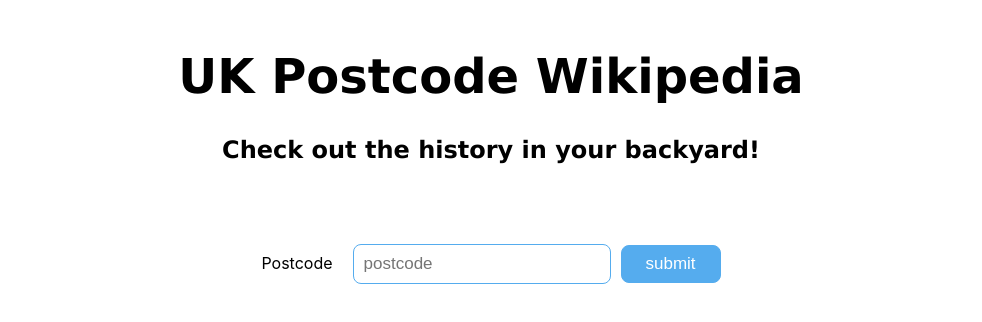
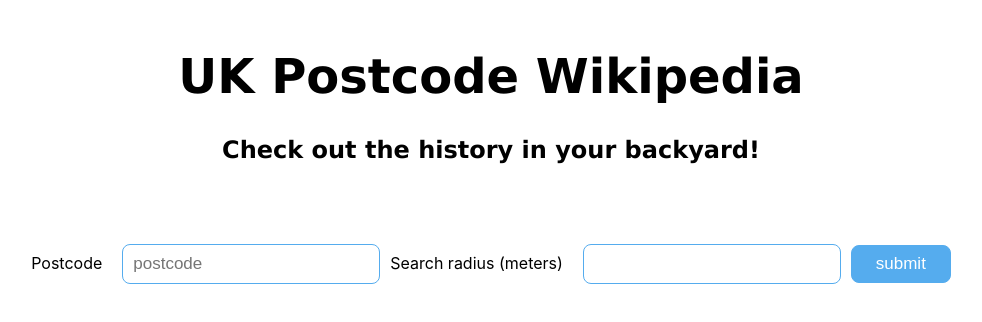
Before and after one commit to Tracht/pcw, a React (Create React App) app: page / in a window 1280 px wide. Shown: the top 322 px of the page, without its empty margins (149-1131 px from the left). Built offline with nearby package versions, Linux system fonts and the light colour scheme.

Commit message:
Refactoring & Extend - search includes radius, creates setForm hook

```diff
--- a/src/App.js
+++ b/src/App.js
@@ -9,7 +9,8 @@ import './App.css';
 
 function App() {
 
-  const [postcode, setPostcode] = useState('');
+  const [form, setForm] = useState({});
+
   const [latitude, setLatitude] = useState('');
   const [longitude, setLongitude] = useState('');
   const [location, setLocation] = useState('');
@@ -17,15 +18,14 @@ function App() {
   const [wikiResult, setWikiResult] = useState(null);
 
   function postcodeChange (e) {
-    const {value} = e.target;
-    setPostcode(value);
+    const {name, value} = e.target;
+    setForm({ ...form, [name]: value })
   }
 
   function setAppStateSuccess(lat, long, district, country){
     setLatitude(lat);
     setLongitude(long);
     setLocation(`${district}, ${country}`);
-    setPostcode('');
     setError('');
   }
 
@@ -37,11 +37,12 @@ function App() {
   }
 
   async function getPostcode() {
+    let { postcode, radius } = form;
     try {
       const postcodeResponse = await axios.get(`http://api.postcodes.io/postcodes/${postcode}`);
       const { latitude, longitude, admin_district, country } = postcodeResponse.data.result;
       setAppStateSuccess(latitude, longitude, admin_district, country);
-      return createWikiAPI(latitude, longitude); // returns the WIKI API with the lat & long coordinates in the get request
+      return createWikiAPI(latitude, longitude, radius); // returns the WIKI API with the lat & long coordinates in the get request
     }
     catch (err) {
       const message = err.response.data && err.response.data.error;
@@ -90,9 +91,7 @@ function App() {
 
       <SearchForm
         onSubmit={postcodeSubmit}
-        label="Postcode"
-        inputText="postcode"
-        inputValue={postcode}
+        inputValue={form}
         onInputChange={postcodeChange}
         error={error}
         submitText="submit"
--- a/src/api/api.js
+++ b/src/api/api.js
@@ -1,4 +1,4 @@
-function createWikiAPI(lat, long){
+function createWikiAPI(lat, long, radius){
     let wikiAPI = "https://en.wikipedia.org/w/api.php?origin=*";
     const params = {
       action: "query",
@@ -6,7 +6,7 @@ function createWikiAPI(lat, long){
       prop: "coordinates|pageimages|info",
       generator: "geosearch",
       ggscoord: `${lat}|${long}`,
-      ggsradius: "1000", // radius in meters
+      ggsradius: radius, // radius in meters, must be between 10 and 10000
       ggslimit: "100", // max. number of pages
       inprop: "url",
       piprop: "thumbnail",
@@ -22,4 +22,4 @@ function createWikiAPI(lat, long){
     return wikiAPI;
   }
 
-export {createWikiAPI };
+export { createWikiAPI };
--- a/src/components/searchForm.js
+++ b/src/components/searchForm.js
@@ -1,18 +1,28 @@
 import './searchForm.css';
 
 const SearchForm = props => {
-    const { onSubmit, label, inputValue, inputText, onInputChange, error, submitText } = props;
+    const { onSubmit, form, onInputChange, error, submitText } = props;
 
     return(
         <div className="search-container">
             <form onSubmit={onSubmit} className="search-form">
+
                 <label>
-                    <span>{label}</span>
-                    <input type="text" placeholder={inputText}
-                        id={inputText} name={inputText}
-                        value={inputValue} onChange={onInputChange}
+                    <span>Postcode</span>
+                    <input type="text" placeholder="postcode"
+                        id="postcode" name="postcode"
+                        value={form} onChange={onInputChange}
                     />
                 </label>
+
+                <label>
+                    <span>Search radius (meters)</span>
+                    <input type="number" id="radius" name="radius"
+                        min="10" max="10000"
+                        value={form} onChange={onInputChange}
+                    />
+                </label>
+
                 <button type="submit" value="Submit">{submitText}</button>
             </form>
 
```
